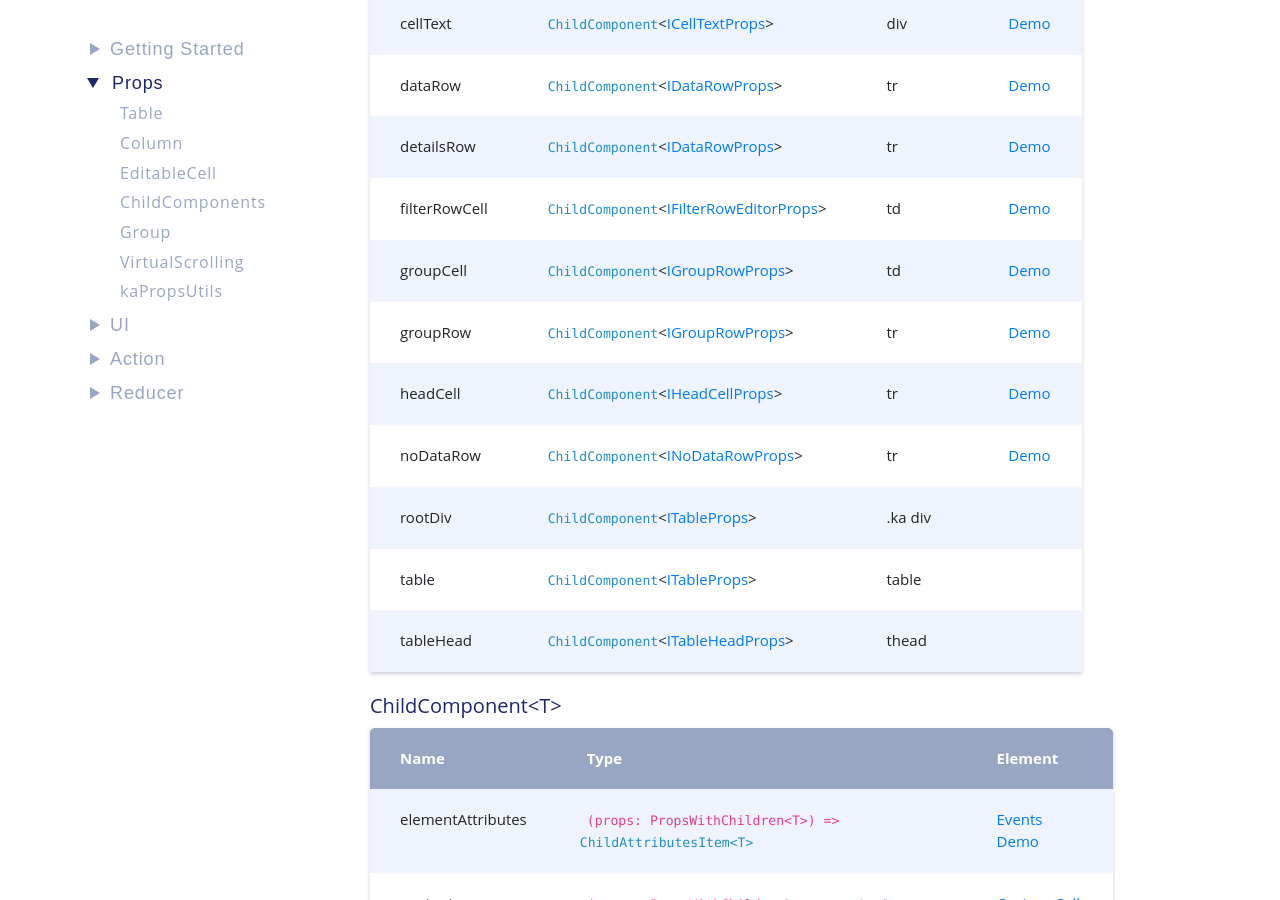
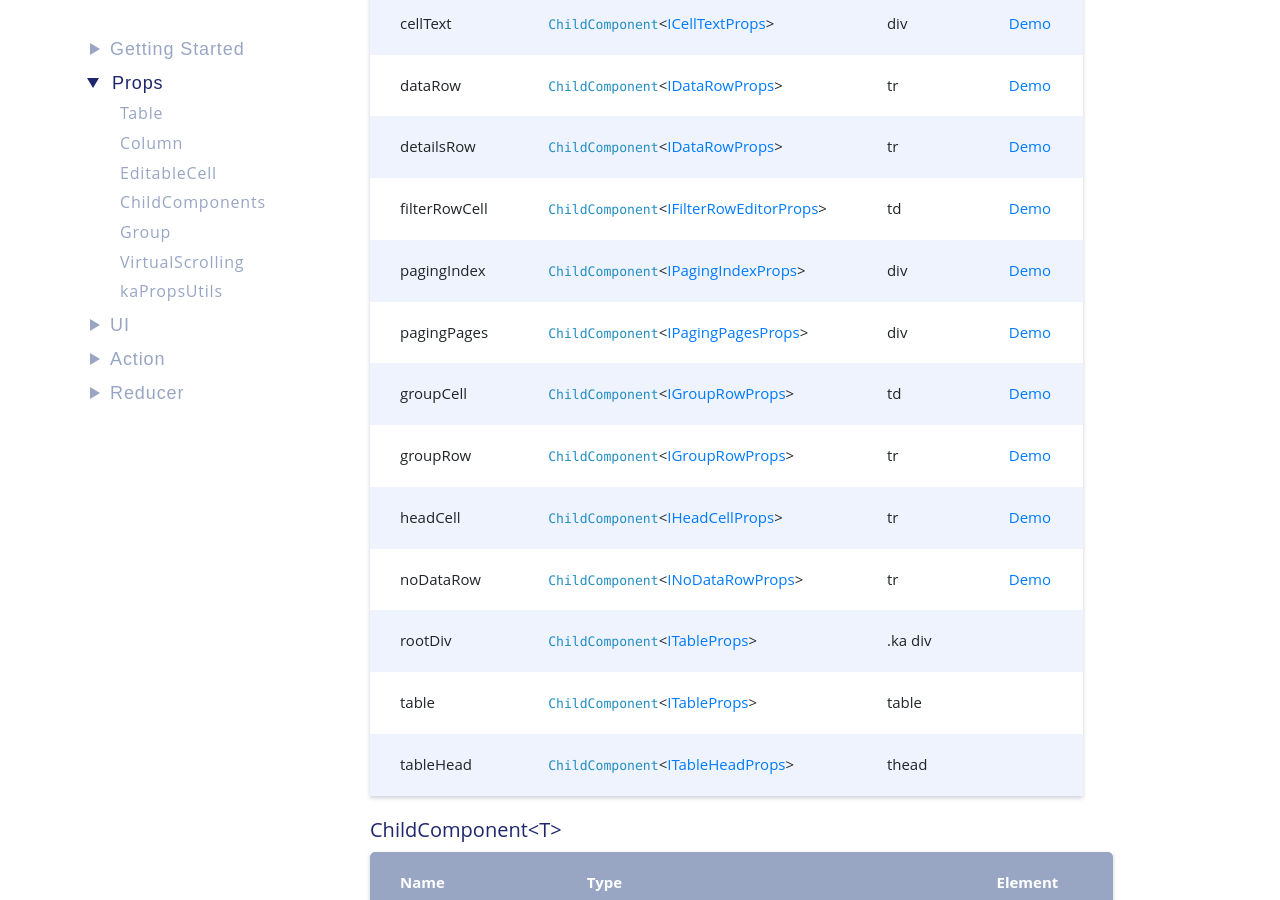
Before and after one commit to komarovalexander/ka-table-site, a Jekyll site: the page built from pages/docs/docs_props.md, in a window 1280 px wide and 900 px high, scrolled down 4734 px. Built offline with Jekyll 4.4.1, drawn with Linux system fonts in a browser that asks for light colours; some web fonts are replaced; comment, search, counter and statistics services are not loaded.

Commit message:
Update props info

```diff
--- a/pages/docs/docs_props.md
+++ b/pages/docs/docs_props.md
@@ -75,6 +75,8 @@
 | dataRow | [<code>ChildComponent</code>](#childcomponent)<[IDataRowProps](https://github.com/komarovalexander/ka-table/blob/master/src/lib/props.ts){:target="_blank"}> | tr | [Demo](https://komarovalexander.github.io/ka-table/#/custom-data-row) |
 | detailsRow | [<code>ChildComponent</code>](#childcomponent)<[IDataRowProps](https://github.com/komarovalexander/ka-table/blob/master/src/lib/props.ts){:target="_blank"}> | tr | [Demo](https://komarovalexander.github.io/ka-table/#/details-row) |
 | filterRowCell | [<code>ChildComponent</code>](#childcomponent)<[IFilterRowEditorProps](https://github.com/komarovalexander/ka-table/blob/master/src/lib/props.ts){:target="_blank"}> | td | [Demo](https://komarovalexander.github.io/ka-table/#/filter-row-custom-editor) |
+| pagingIndex | [<code>ChildComponent</code>](#childcomponent)<[IPagingIndexProps](https://github.com/komarovalexander/ka-table/blob/master/src/lib/props.ts){:target="_blank"}> | div | [Demo](https://komarovalexander.github.io/ka-table/#/bootstrap) |
+| pagingPages | [<code>ChildComponent</code>](#childcomponent)<[IPagingPagesProps](https://github.com/komarovalexander/ka-table/blob/master/src/lib/props.ts){:target="_blank"}> | div | [Demo](https://komarovalexander.github.io/ka-table/#/bootstrap) |
 | groupCell | [<code>ChildComponent</code>](#childcomponent)<[IGroupRowProps](https://github.com/komarovalexander/ka-table/blob/master/src/lib/props.ts){:target="_blank"}> | td | [Demo](https://komarovalexander.github.io/ka-table/#/grouping-custom-cell) |
 | groupRow | [<code>ChildComponent</code>](#childcomponent)<[IGroupRowProps](https://github.com/komarovalexander/ka-table/blob/master/src/lib/props.ts){:target="_blank"}> | tr | [Demo](https://komarovalexander.github.io/ka-table/#/grouping-custom-row) |
 | headCell | [<code>ChildComponent</code>](#childcomponent)<[IHeadCellProps](https://github.com/komarovalexander/ka-table/blob/master/src/lib/props.ts){:target="_blank"}> | tr | [Demo](https://komarovalexander.github.io/ka-table/#/custom-header-cell) |
```
